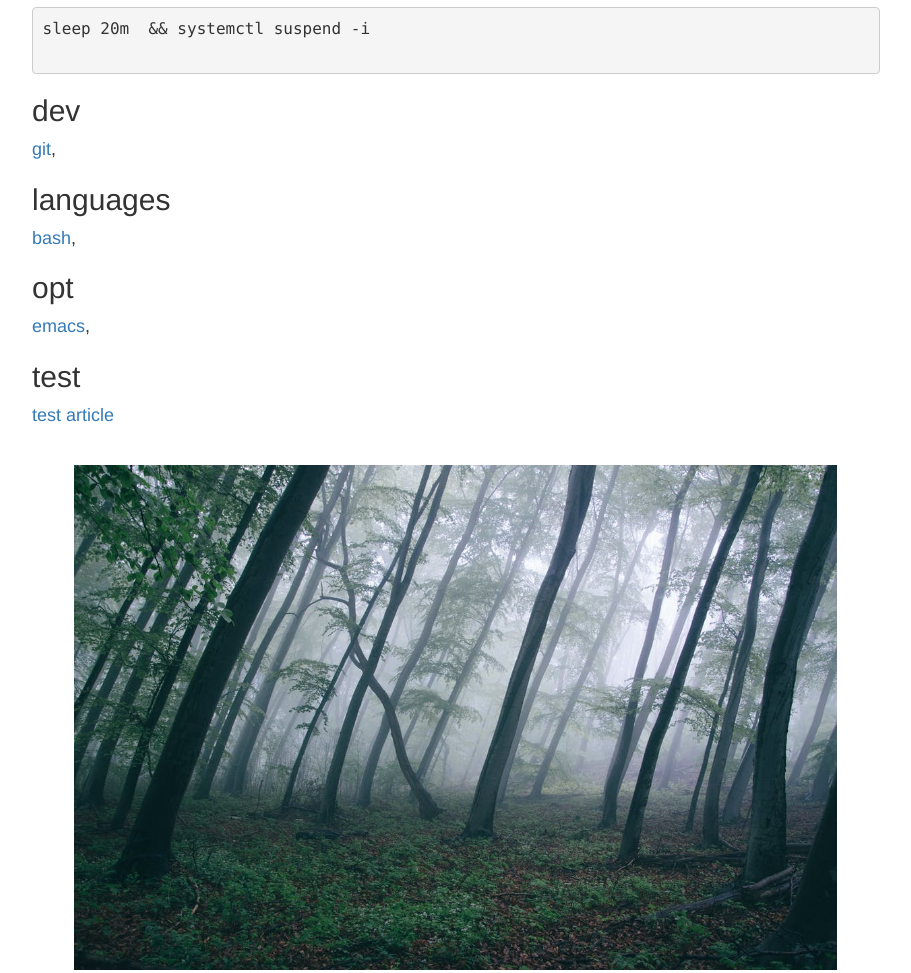
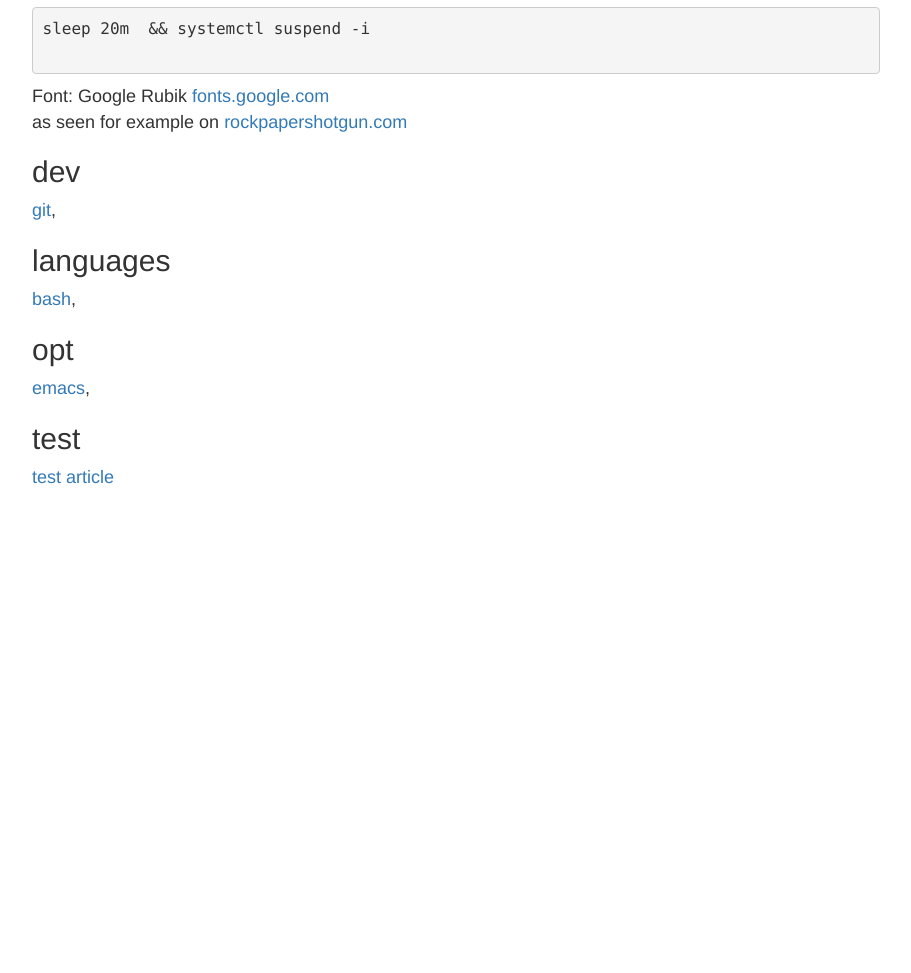
Before and after one commit to felix11h/notes, a plain HTML site: page docs/index.html in a window 1280 px wide. Shown: the part 618-1591 px from the top of the page, without its empty margins (38-949 px from the left). After the commit the page ends 1118 px from the top, so only its background shows below. Drawn offline with nearby package versions, Linux system fonts and the light colour scheme.

Commit message:
remove test image index, add org/img/

```diff
--- a/docs/index.html
+++ b/docs/index.html
@@ -2,7 +2,7 @@
 <html lang="en">
 <head>
 <title></title>
-<!-- 2020-05-15 Fri 10:56 -->
+<!-- 2020-05-15 Fri 14:18 -->
 <meta charset="utf-8">
 <meta name="viewport" content="width=device-width, initial-scale=1">
 <meta name="generator" content="Org-mode">
@@ -238,8 +238,14 @@ code drip<br >
 sleep 20m  &amp;&amp; systemctl suspend -i
 
 </pre>
+
+<p>
+Font: Google Rubik <a href="https://fonts.google.com/specimen/Rubik">fonts.google.com</a><br >
+as seen for example on <a href="https://www.rockpapershotgun.com/2019/06/14/cyberpunk-2077s-in-game-context-doesnt-matter-if-its-marketing-contributes-to-transphobia-right-now/">rockpapershotgun.com</a><br >
+</p>
 </div>
 </div>
+
 
 <div id="outline-container-sec-" class="outline-2">
 <h2 id="sec-">dev</h2>
@@ -275,9 +281,6 @@ sleep 20m  &amp;&amp; systemctl suspend -i
 <p>
 <a href="test/test_article.html">test article</a><br >
 </p>
-
-
-<img src="forest_root.jpg" width="90%" style="display:block;margin:2em auto 2em;">
 </div>
 </div>
 </div><div class="col-md-3"><nav id="table-of-contents">
```
Also changed, not shown: org/img/forest-trees-northwestisbest-exploress.jpg (renamed from docs/img/forest-trees-northwestisbest-exploress.jpg), 1 other file.
